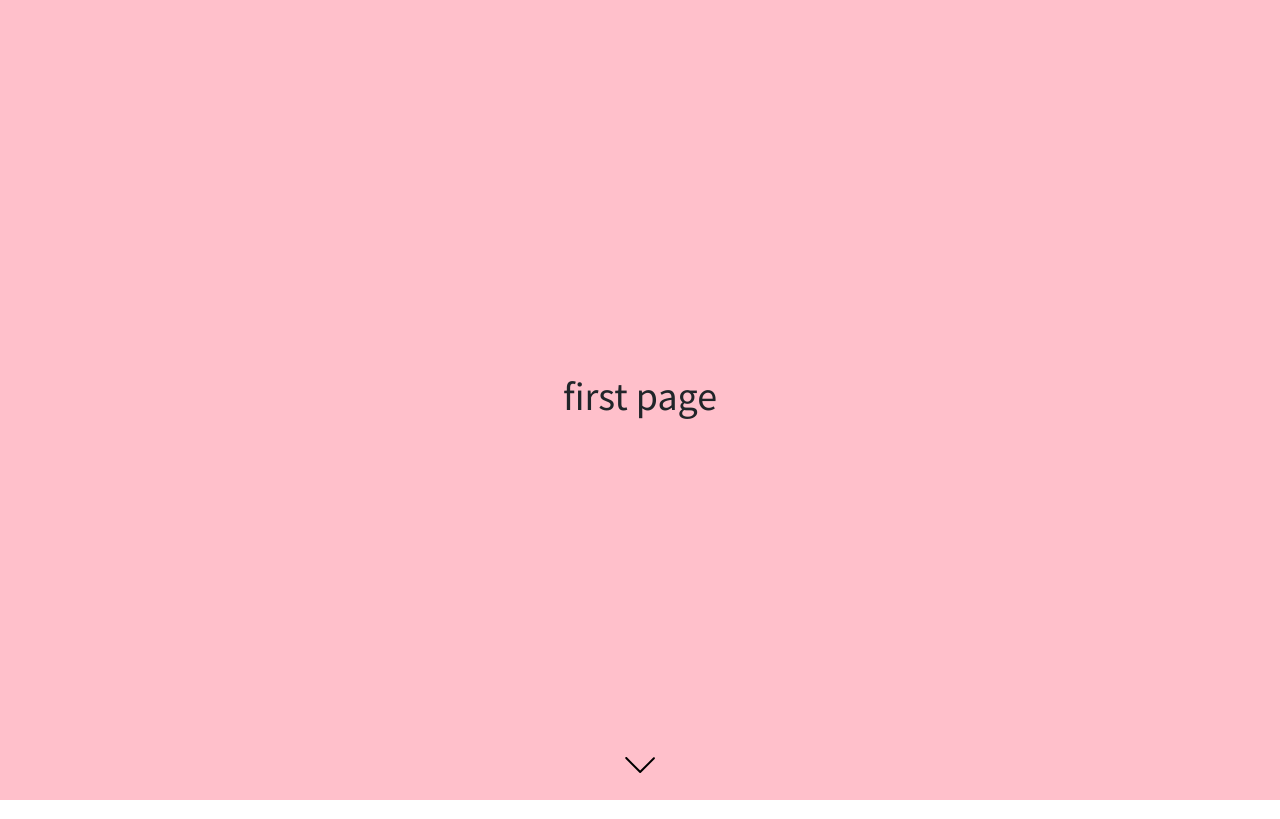
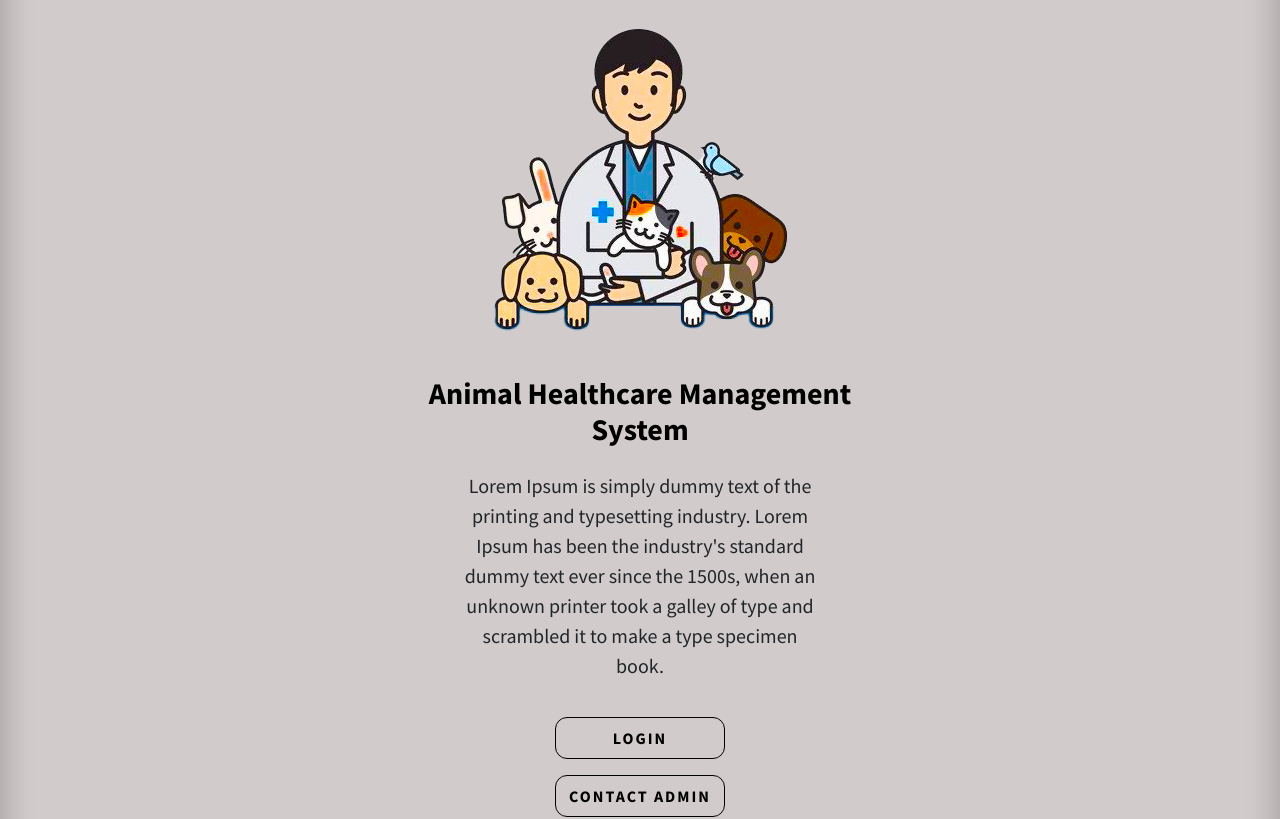
Before and after one commit to janwry26/tup-capstone, a React (Create React App) app in the folder client/: page / in a window 1280 px wide. Shown: the top 819 px of the page. Built offline with nearby package versions, Linux system fonts and the light colour scheme.

Commit message:
redesign landing page

```diff
--- a/client/src/components/Home.js
+++ b/client/src/components/Home.js
@@ -1,5 +1,7 @@
 import React, { useEffect } from 'react';
 import { Link } from 'react-router-dom';
+import Hero from "../assets/images/hero/hero1.png";
+import Hero2 from "../assets/images/hero/hero2.png";
 import '../styles/home.css'
 import { SlArrowDown,SlArrowUp } from 'react-icons/sl';
 function Home() {
@@ -42,7 +44,32 @@ function Home() {
   return (
     <div className="main-container">
       <div id="page1" className="first-container transition">
-        <h1>first page</h1>
+        <div className='container1'>
+            <div className="left">
+            <img src={Hero2}/>
+
+            </div>
+            <div className='middle'>
+              <h1>Animal Healthcare Management System</h1>
+              <p>
+              Lorem Ipsum is simply dummy text of the printing and typesetting industry. Lorem Ipsum has been the industry's standard dummy text ever since the 1500s, when an unknown printer took a galley of type and scrambled it to make a type specimen book.
+              </p>
+              <div className='btn-container'>
+               <Link to="/login">
+                  <button type="button" className="btnLogin">LOGIN</button>
+              </Link>
+              <a href='mailto:janwryd@gmail.com'>
+
+              <button className="btnContactAdmin">
+                CONTACT ADMIN
+              </button>
+              </a>
+              </div>
+            </div>
+            <div className='right'>
+                <img src={Hero}/>
+            </div>
+        </div>
         <button id="btn1"><SlArrowDown  className='first-page-icon'/></button>
       </div>
       <div id="page2" className="second-container hidden1 transition">
--- a/client/src/styles/home.css
+++ b/client/src/styles/home.css
@@ -11,34 +11,101 @@
 }
 .first-container{
     height: 100vh;
-    background-color: pink;
     width: 100%;
     display: flex;
     align-items: center;
     justify-content: center;
     position: relative;
+    background-color: rgb(20,27,45);
 }
-.first-container button{
+.container1{
+    display: flex;
+    height: 750px;
+    width:80%;
+    background-color: rgb(209, 203, 203);
+    align-items: center;
+    gap: 2rem;
+    border-radius: 2rem;
+    box-shadow: rgba(161, 154, 154, 0.17) 0px -23px 25px 0px inset, rgba(0, 0, 0, 0.15) 0px -36px 30px 0px inset, rgba(0, 0, 0, 0.1) 0px -79px 40px 0px inset, rgba(173, 163, 163, 0.06) 0px 2px 1px, rgba(238, 217, 217, 0.09) 0px 4px 2px, rgba(179, 166, 166, 0.09) 0px 8px 4px, rgba(170, 161, 161, 0.09) 0px 16px 8px, rgba(233, 207, 207, 0.09) 0px 32px 16px;
+}
+.left img{
+    width: 100%;
+    max-width: 450px;
+    height: auto;
+}
+
+.middle{
+    align-self: flex-start;
+    padding-top: 150px;
+    text-align: center;
+    width: 100%;
+    max-width: 500px;
+    display: flex;
+    flex-direction: column;
+    gap: 2rem;
+}
+.middle p{
+    font-size: 20px;
+}
+.right img{
+    width: 100%;
+    max-width: 500px;
+    height: auto;
+}
+.container1 h1{
+    font-size: 35px;
+    font-weight: bolder;
+    text-align: center;
+    color: rgb(0, 0, 0);
+
+}
+.btn-container{
+    display: flex;
+    justify-content: center;
+    gap: 1rem;
+}
+.btnLogin, .btnContactAdmin{
+    text-align: center;
+    flex-grow: 1;
+    width: 210px;
+    padding: 8px 13px;
+    border: none;
+    border-radius: 12px;
+    letter-spacing: 2px;
+    background: transparent ;
+    border: 1px solid rgb(0, 0, 0);
+    font-weight: bold;
+    font-size: 20px;
+}
+.btnLogin:hover{
+    color: white;
+    background-color: rgb(135, 202, 135);
+}
+.btnContactAdmin:hover{
+    color: white;
+    background-color: rgb(132, 132, 212);
+}
+#btn1{
     position: absolute;
     margin: 10px ;
-
     bottom: 0;
     border: none;
     background: transparent;
     transition: transform 0.3s ease;
 }
-.first-container button:hover {
+#btn1:hover {
     transform: scale(1.2);
   }
-  .second-container button:hover {
+  #btn2:hover {
     transform: scale(1.2);
   }
-  .third-container button:hover {
+ #btn3:hover {
     transform: scale(1.2);
   }
 .first-page-icon{
     width: 30px;
     height: 50px;
+    color: rgb(255, 255, 255);
 }
 .second-container{
     height: 100vh;
@@ -49,7 +116,7 @@
     justify-content: center;
     position: relative;
 }
-.second-container button{
+#btn2{
     position: absolute;
     bottom: 0;
     margin: 10px ;
@@ -66,7 +133,7 @@
     justify-content: center;
     position: relative;
 }
-.third-container button{
+#btn3{
     position: absolute;
     bottom: 0;
     margin: 10px;
@@ -85,3 +152,46 @@
 .transition {
     transition: transform 0.5s ease-in-out;
 }
+@media screen and (max-width: 1280px){
+
+    .container1{
+        flex-direction: column;
+        height: 140vh;
+        width: 100%;
+        justify-content: center;
+        border-radius: 0;
+    }
+    .middle h1{
+        font-size: 30px;
+    }
+    .middle{
+        gap: 1rem;
+        order: 2;
+        padding-top: 0;
+        margin: 0 auto;
+    }
+
+    .middle p{
+        font-size: 20px;
+        padding: 0 20px 20px 20px;
+        max-width: 400px;
+        margin: 0 auto;
+    }
+    .btn-container{
+        flex-direction: column;
+        margin: 0 auto;
+    }
+    .btnLogin, .btnContactAdmin{
+        width: 170px;
+        font-size: 16px;
+    }
+    .left{
+        display: none;
+    }
+    .right{
+        order: 1;
+    }
+    #btn1{
+        bottom: -120px;
+    }
+}
```
Also changed, not shown: client/src/assets/images/hero/hero1.png (added), client/src/assets/images/hero/hero2.png (added).
